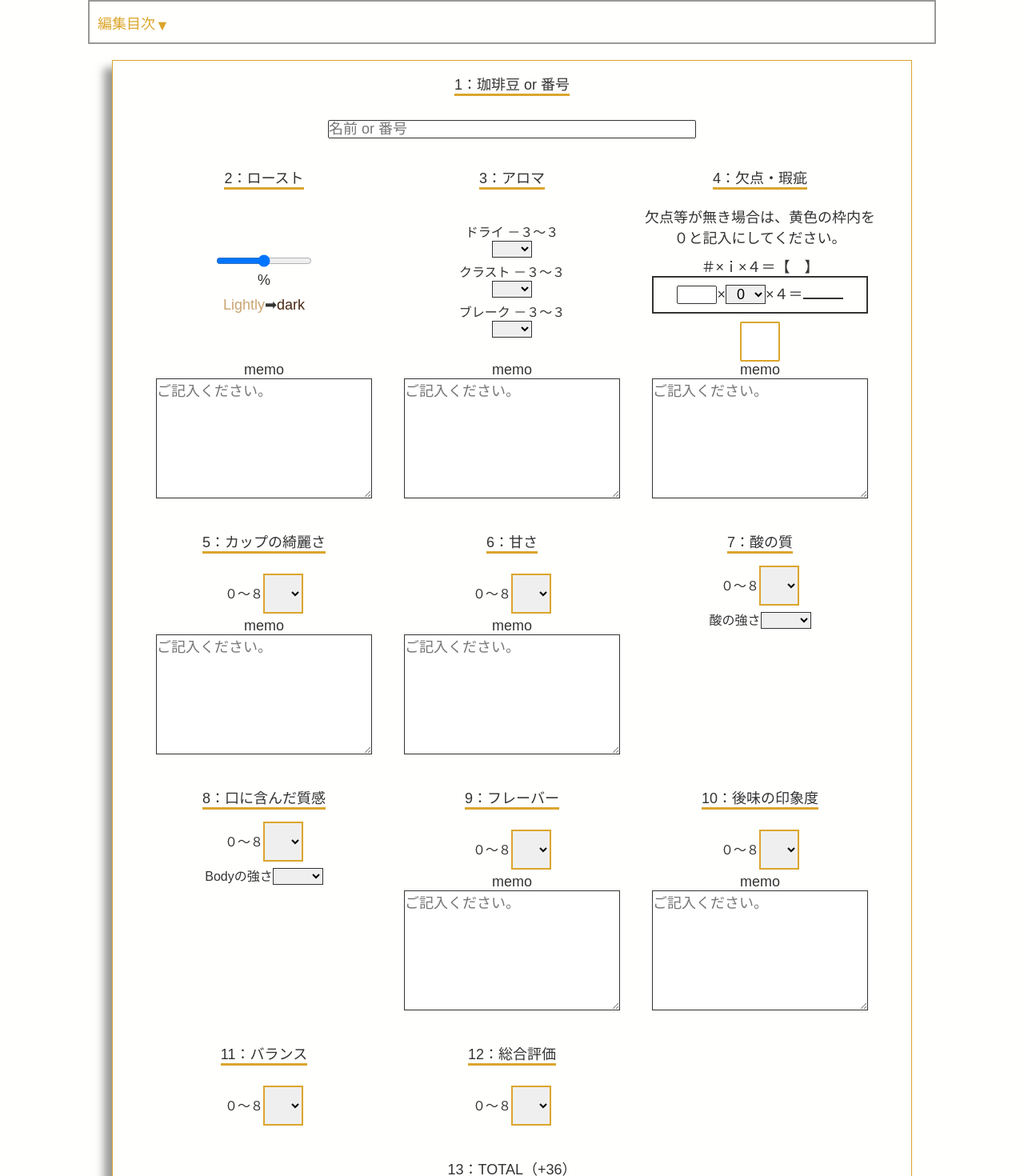
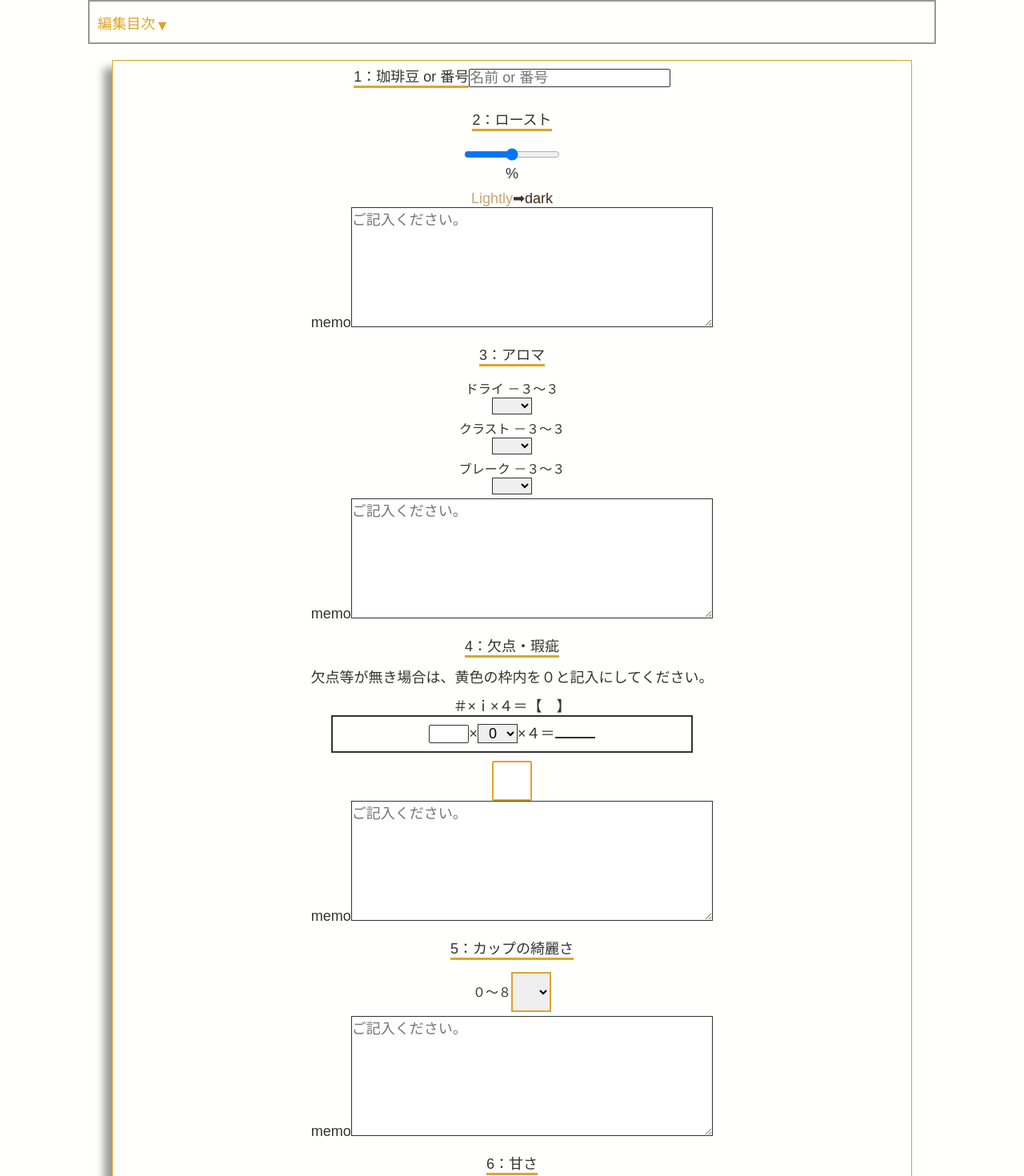
Before and after one commit to akiran1sei/coffee-app, a Next.js app: page /edit_page in a window 1280 px wide. Shown: the part 120-1590 px from the top of the page at 80% size. Built offline with nearby package versions, Linux system fonts and the light colour scheme.

Commit message:
♻️ classNameの変更と変更によるcssファイル内のクラス名変更

```diff
--- a/pages/edit_page.js
+++ b/pages/edit_page.js
@@ -73,7 +73,7 @@ export default function Home() {
                 > */}
                 <div className={styles.edit_list}>
                   {/* 選択式 */}
-                  <div className={`${styles.edit_item} ${styles.coffee_name}`}>
+                  <div className={`${styles.edit_item}${styles.edit_coffee}`}>
                     <label
                       htmlFor="coffee-name"
                       className={styles.edit_item_title}
@@ -90,7 +90,7 @@ export default function Home() {
                       onChange={(e) => setName(e.target.value)}
                     />
                   </div>
-                  <div className={`${styles.edit_item} ${styles.roast}`}>
+                  <div className={`${styles.edit_item}${styles.edit_roast}`}>
                     <label htmlFor="roast" className={styles.edit_item_title}>
                       2：ロースト
                     </label>
@@ -125,7 +125,7 @@ export default function Home() {
                       ></textarea>
                     </div>
                   </div>
-                  <div className={`${styles.edit_item} ${styles.aroma}`}>
+                  <div className={`${styles.edit_item}${styles.edit_aroma}`}>
                     <label htmlFor="aroma" className={styles.edit_item_title}>
                       3：アロマ
                     </label>
@@ -203,7 +203,7 @@ export default function Home() {
                       ></textarea>
                     </div>
                   </div>
-                  <div className={`${styles.edit_item} ${styles.defects}`}>
+                  <div className={`${styles.edit_item}${styles.edit_defects}`}>
                     <label htmlFor="defects" className={styles.edit_item_title}>
                       4：欠点・瑕疵
                     </label>
@@ -265,7 +265,7 @@ export default function Home() {
                       </div>
                     </div>
                   </div>
-                  <div className={`${styles.edit_item} ${styles.cleancap}`}>
+                  <div className={`${styles.edit_item}${styles.edit_cleancap}`}>
                     <label
                       htmlFor="cleancap"
                       className={styles.edit_item_title}
@@ -313,7 +313,7 @@ export default function Home() {
                       </div>
                     </div>
                   </div>
-                  <div className={`${styles.edit_item} ${styles.sweet}`}>
+                  <div className={`${styles.edit_item}${styles.edit_sweet}`}>
                     <label htmlFor="sweet" className={styles.edit_item_title}>
                       6：甘さ
                     </label>
@@ -358,7 +358,7 @@ export default function Home() {
                       </div>
                     </div>
                   </div>
-                  <div className={`${styles.edit_item} ${styles.acidity}`}>
+                  <div className={`${styles.edit_item}${styles.edit_acidity}`}>
                     <label htmlFor="acidity" className={styles.edit_item_title}>
                       7：酸の質
                     </label>
@@ -412,7 +412,9 @@ export default function Home() {
                       </div>
                     </div>
                   </div>
-                  <div className={`${styles.edit_item} ${styles.mouthfeel}`}>
+                  <div
+                    className={`${styles.edit_item}${styles.edit_mouthfeel}`}
+                  >
                     <label
                       htmlFor="mouthfeel"
                       className={styles.edit_item_title}
@@ -469,7 +471,7 @@ export default function Home() {
                       </div>
                     </div>
                   </div>
-                  <div className={`${styles.edit_item} ${styles.flavor}`}>
+                  <div className={`${styles.edit_item}${styles.edit_flavor}`}>
                     <label htmlFor="flavor" className={styles.edit_item_title}>
                       9：フレーバー
                     </label>
@@ -514,7 +516,7 @@ export default function Home() {
                     </div>
                   </div>
 
-                  <div className={`${styles.edit_item} ${styles.after}`}>
+                  <div className={`${styles.edit_item}${styles.edit_after}`}>
                     <label htmlFor="after" className={styles.edit_item_title}>
                       10：後味の印象度
                     </label>
@@ -560,7 +562,7 @@ export default function Home() {
                       </div>
                     </div>
                   </div>
-                  <div className={`${styles.edit_item} ${styles.balance}`}>
+                  <div className={`${styles.edit_item}${styles.edit_balance}`}>
                     <label htmlFor="balance" className={styles.edit_item_title}>
                       11：バランス
                     </label>
@@ -592,7 +594,7 @@ export default function Home() {
                       </div>
                     </div>
                   </div>
-                  <div className={`${styles.edit_item} ${styles.overall}`}>
+                  <div className={`${styles.edit_item}${styles.edit_overall}`}>
                     <label htmlFor="overall" className={styles.edit_item_title}>
                       12：総合評価
                     </label>
@@ -624,7 +626,7 @@ export default function Home() {
                       </div>
                     </div>
                   </div>
-                  <div className={`${styles.edit_item} ${styles.total}`}>
+                  <div className={`${styles.edit_item}${styles.edit_total}`}>
                     <label htmlFor="total" className={styles.edit_item_title}>
                       13：TOTAL（+36）
                     </label>
@@ -652,7 +654,9 @@ export default function Home() {
                       </output>
                     </div>
                   </div>
-                  <div className={`${styles.edit_item} ${styles.impression}`}>
+                  <div
+                    className={`${styles.edit_item}${styles.edit_impression}`}
+                  >
                     <label
                       htmlFor="impression"
                       className={styles.edit_item_title}
--- a/pages/edit_select.js
+++ b/pages/edit_select.js
@@ -166,7 +166,9 @@ export default function Home() {
                   </label>
                   <div className={styles.edit_select_item_value}>７点</div>
                 </div>
-                <div className={`${styles.edit_select_item} ${styles.balance}`}>
+                <div
+                  className={`${styles.edit_select_item} ${styles.edit_select_balance}`}
+                >
                   <label
                     htmlFor="balance"
                     className={styles.edit_select_item_title}
--- a/styles/Home.module.css
+++ b/styles/Home.module.css
@@ -760,19 +760,19 @@
 
 /* grid-layout 768px*/
 @media screen and (min-width: 768px) and (max-width: 1000px) {
-  .coffee_name {
+  .edit_coffee {
     grid-area: 1/1/2/3;
   }
-  .roast {
+  .edit_roast {
     grid-area: 2/1/3/2;
   }
-  .aroma {
+  .edit_aroma {
     grid-area: 2/2/3/3;
   }
-  .defects {
+  .edit_defects {
     grid-area: 3/1/4/2;
   }
-  .cleancap {
+  .edit_cleancap {
     grid-area: 3/2/4/3;
   }
   .sweet {
@@ -808,19 +808,19 @@
 }
 /* grid-layout 1000px*/
 @media screen and (min-width: 1000px) {
-  .coffee_name {
+  .edit_coffee {
     grid-area: 1/1/2/4;
   }
-  .roast {
+  .edit_roast {
     grid-area: 2/1/3/2;
   }
-  .aroma {
+  .edit_aroma {
     grid-area: 2/2/3/3;
   }
-  .defects {
+  .edit_defects {
     grid-area: 2/3/3/4;
   }
-  .cleancap {
+  .edit_cleancap {
     grid-area: 3/1/4/2;
   }
   .sweet {
```
Also changed, not shown: components/Edit.js (+24 -21 lines).
